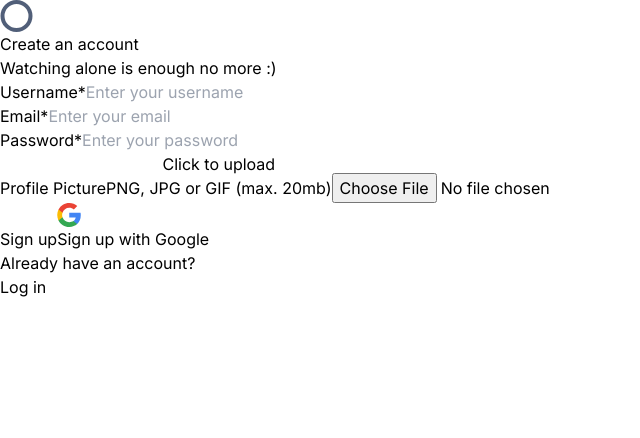
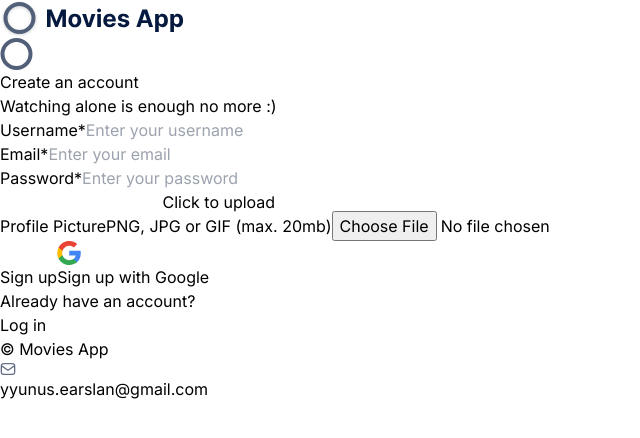
Before and after one commit to earslanyunus/movies-app, a React (Vite) app: page /signup in a window 1280 px wide. Shown: the top 438 px of the page, without its empty margins (0-640 px from the left). Built offline with nearby package versions, Linux system fonts and the light colour scheme.

Commit message:
added movies app logo and footer information

```diff
--- a/src/views/Signup.jsx
+++ b/src/views/Signup.jsx
@@ -5,6 +5,8 @@ import {Formik, Form, ErrorMessage} from "formik";
 import Button from "../components/button/Button.jsx";
 import * as Yup from 'yup';
 import File from "../components/input/File.jsx";
+import fullLogo from "../assets/LogoandLogotype.svg";
+import mailIcon from "../assets/mailIcon.svg";
 
 const signUpSchema = Yup.object().shape({
     username: Yup.string().min(2, 'Too Short!').max(12, 'Too Long!').required('Required'),
@@ -17,11 +19,12 @@ function Signup() {
     return (
         // 20 px to rem =
         <div className='px-4 pt-14 pb-8 flex w-full lg:p-0 lg:h-screen lg:max-h-screen lg:min-h-[768px]'>
-            <div className='flex items-center justify-center w-full   lg:w-1/2'>
+            <div className='flex flex-col items-center justify-between w-full   lg:w-1/2 lg:px-4 lg:pt-14 lg:pb-8'>
+                <img className='hidden lg:block' src={fullLogo} alt="logo"/>
                 <div className='w-full h-full flex flex-col items-center justify-center lg:w-1/2'>
-                    <img className='h-[32px] w-[32px] 2xl:h-[64px] 2xl:w-[64px]' src={logo} alt=""/>
-                    <p className='text-display-xs font-semibold mt-6 text-center'>Create an account</p>
-                    <p className='text-text-md font-normal mt-2 text-center'>Watching alone is enough no more :)</p>
+                    <img className='h-[32px] w-[32px] 2xl:h-[64px] 2xl:w-[64px] lg:hidden' src={logo} alt=""/>
+                    <p className='text-display-xs font-semibold mt-6 lg:self-start'>Create an account</p>
+                    <p className='text-text-md font-normal mt-2 lg:self-start'>Watching alone is enough no more :)</p>
                     <Formik
                         initialValues={{
                             username: '',
@@ -74,9 +77,16 @@ function Signup() {
                     </div>
 
                 </div>
+                <div className='hidden lg:flex justify-between items-center w-full'>
+                    <p className='font-normal text-text-sm text-gray-600'>© Movies App</p>
+                    <div className='flex gap-2'>
+                        <img src={mailIcon} alt="mailicon"/>
+                        <p className='font-normal text-text-sm text-gray-600'>yyunus.earslan@gmail.com</p>
+
+                    </div>
+                </div>
             </div>
             <div className='hidden lg:block lg:w-1/2 bg-signUp bg-cover'>
-                {/*<img classNameame='h-full' src="https://www.themoviedb.org/t/p/original/8gVy5MLXtZBWghMykQtPMsNc5kH.jpg" alt=""/>*/}
             </div>
         </div>
 
```
Also changed, not shown: src/assets/LogoandLogotype.svg (added), src/assets/mailIcon.svg (added).
